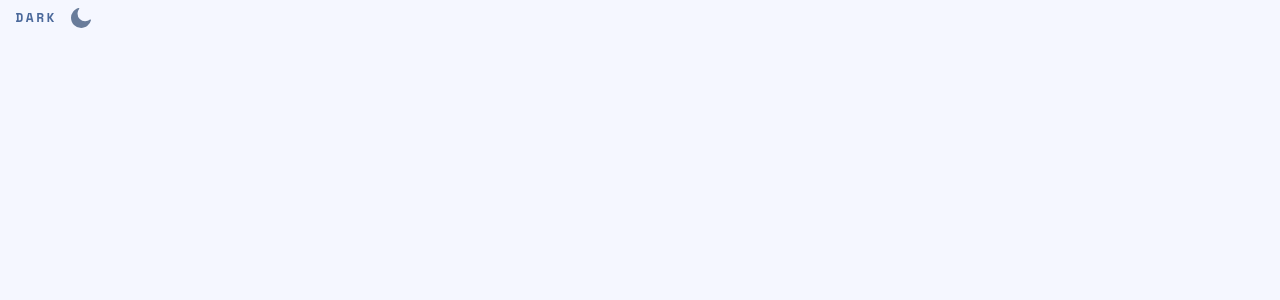
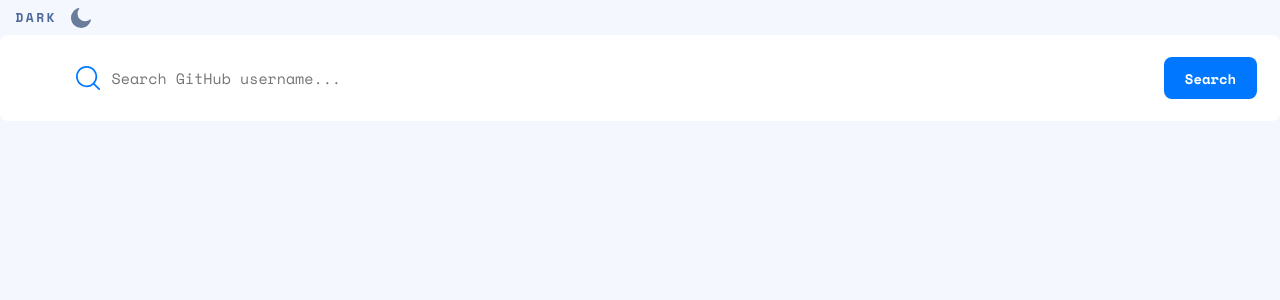
Before and after one commit to bluepersia/Github-search-app, a React (Vite) app: page / in a window 1280 px wide. Shown: the top 300 px of the page. Built offline with nearby package versions, Linux system fonts and the light colour scheme.

Commit message:
Search bar update

```diff
--- a/src/App.css
+++ b/src/App.css
@@ -37,6 +37,10 @@ body {
   background-color: var(--color-7);
 }
 
+.container-app.dark > * {
+  background-color: var(--color-8);
+}
+
 * {
   box-sizing: border-box;
 }
--- a/src/App.tsx
+++ b/src/App.tsx
@@ -1,6 +1,7 @@
 import { createContext, useState } from 'react';
 import './App.css';
 import Toggle from './components/Toggle';
+import SearchBar from './components/SearchBar';
 
 export enum Mode {
   Dark = 'dark',
@@ -27,6 +28,7 @@ function App() {
     <AppContext.Provider value={{ mode, toggleMode }}>
       <div className={`container-app ${mode.toString()}`}>
         <Toggle />
+        <SearchBar />
       </div>
     </AppContext.Provider>
   );
--- a/src/components/SearchBar.module.css
+++ b/src/components/SearchBar.module.css
@@ -5,7 +5,10 @@
     padding: 1.46em 1.8% 1.46em 5.9%;
     width: 100%;
     background-color: var(--color-6);
+    border-radius: 8px;
 }
+
+
 
 .icon {
     margin-right: 0.6em;
@@ -22,6 +25,10 @@
     width: 100%;
     background-color: transparent;
     border:none;
+    color:inherit;
+}
+.input::placeholder {
+    opacity: 100%;
 }
 
 .error {
@@ -34,4 +41,16 @@
 .btn {
     font-size: .93rem;
     font-weight: bold;
+    padding: .75em 1.5em;
+    border: none;
+    border-radius: 8px;
+    background-color: var(--color-1);
+    color: var(--color-6);
+    cursor: pointer;
+    transition: background-color 300ms;
+
 }
+
+.btn:hover {
+    background-color: hsl(212, 100%, 80%);
+}
--- a/src/components/SearchBar.tsx
+++ b/src/components/SearchBar.tsx
@@ -1,6 +1,13 @@
 import styles from './SearchBar.module.css';
 import icon from '../assets/img/icon-search.svg';
-import { Dispatch, FormEvent, SetStateAction, useState } from 'react';
+import {
+  Dispatch,
+  FormEvent,
+  SetStateAction,
+  useContext,
+  useState,
+} from 'react';
+import { AppContext } from '../App';
 
 export default function SearchBar({
   search,
@@ -10,6 +17,8 @@ export default function SearchBar({
   error?: string;
 }): JSX.Element {
   const [name, setName] = useState<string>('');
+
+  const { mode } = useContext(AppContext);
 
   function handleInputChange(e: React.ChangeEvent): void {
     setName((e.target as HTMLInputElement).value);
@@ -22,7 +31,10 @@ export default function SearchBar({
   }
 
   return (
-    <form className={styles.searchBar} onSubmit={handleFormSubmit}>
+    <form
+      className={styles.searchBar + ` ` + styles[mode.toString()]}
+      onSubmit={handleFormSubmit}
+    >
       <img src={icon} alt='Search icon' className={styles.icon} />
       <div className={styles.inputWrapper}>
         <input
```
Also changed, not shown: src/components/Link.tsx (added).
